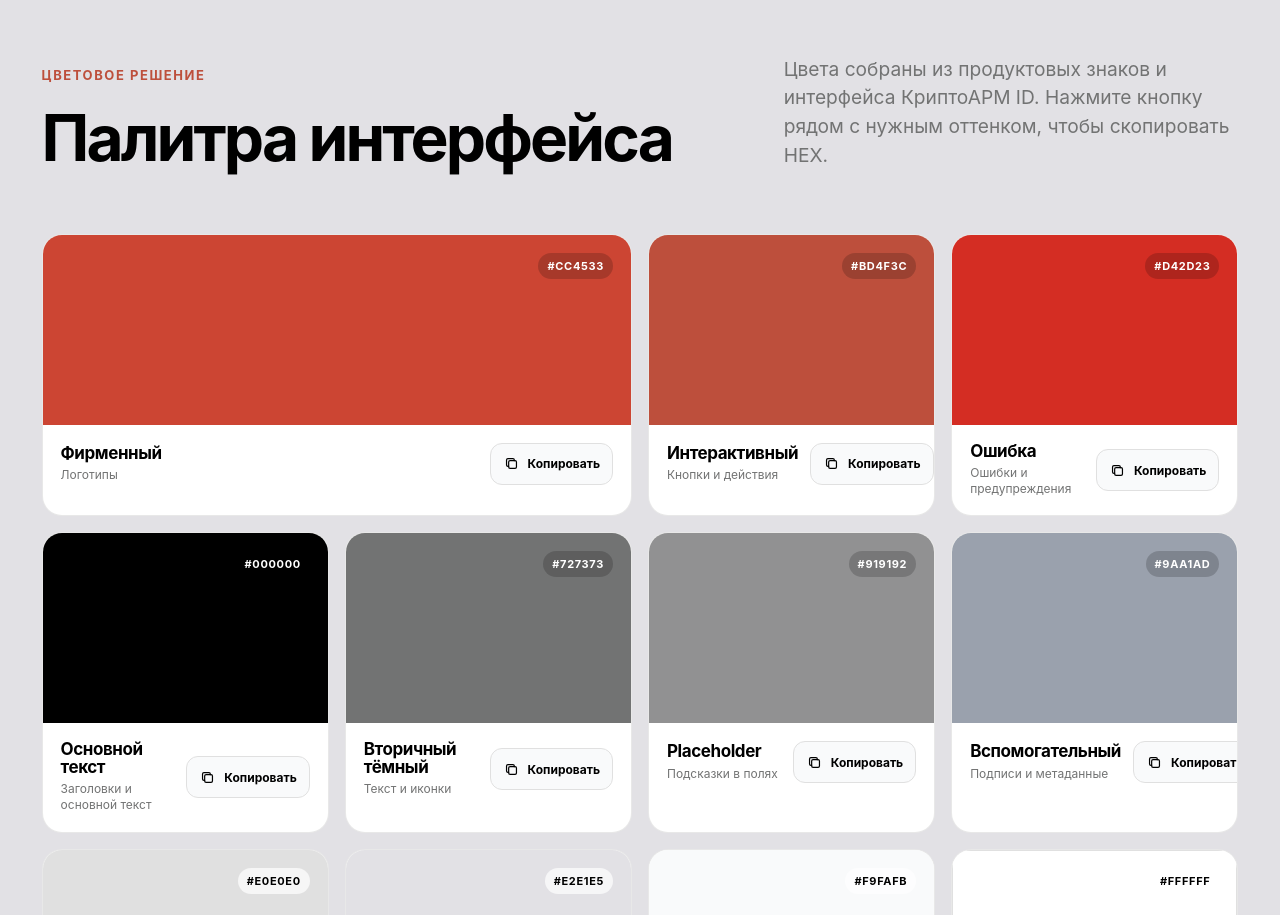
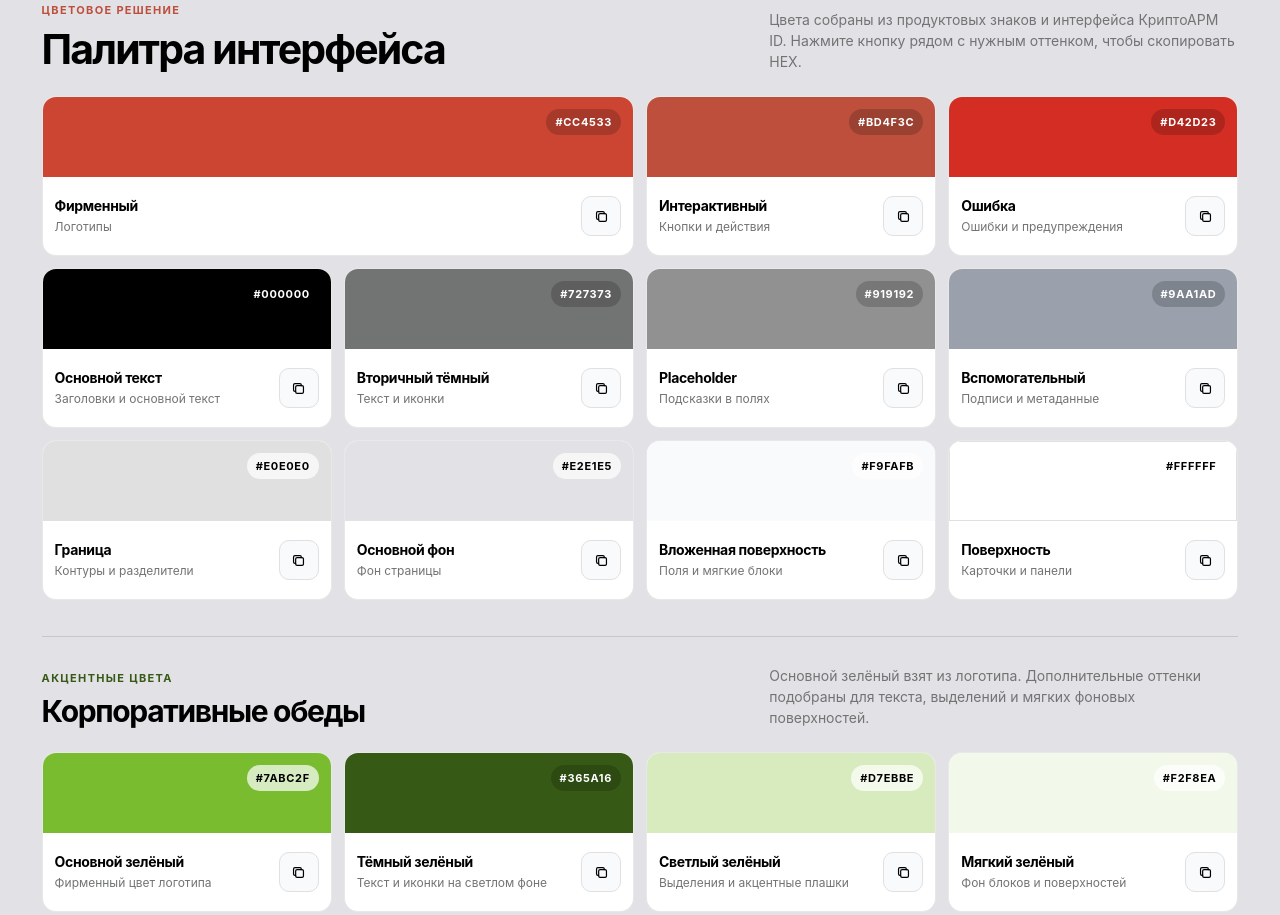
Before and after one commit to Alex-De-Vep/cryptoarm-id-brandbook, a website built with Vite: page index.html in a window 1280 px wide. Shown: the part 3471-4386 px from the top of the page. Built offline with nearby package versions, Linux system fonts and the light colour scheme.

Commit message:
style(brandbook): Уменьшен блок цветовых палитр

```diff
--- a/src/main.js
+++ b/src/main.js
@@ -196,9 +196,10 @@ function renderColorCard(color) {
           type="button"
           data-copy-color="${color.value}"
           aria-label="Копировать цвет ${color.value}"
+          title="Копировать цвет ${color.value}"
         >
           <span class="copy-icon">${icons.copy}</span>
-          <span class="copy-label">Копировать</span>
+          <span class="copy-label sr-only">Копировать</span>
         </button>
       </div>
     </article>
--- a/src/styles.css
+++ b/src/styles.css
@@ -604,18 +604,39 @@ svg {
 }
 
 .colors-section {
+  padding-block: clamp(48px, 6vw, 80px);
   background: var(--canvas);
+}
+
+.colors-intro {
+  gap: 24px;
+  margin-bottom: 24px;
+}
+
+.colors-intro .eyebrow {
+  margin-bottom: 10px;
+  font-size: 11px;
+}
+
+.colors-intro h2 {
+  font-size: clamp(28px, 3.2vw, 44px);
+  line-height: 1.1;
+}
+
+.colors-intro > p {
+  font-size: 14px;
+  line-height: 1.5;
 }
 
 .palette-grid {
   display: grid;
   grid-template-columns: repeat(4, minmax(0, 1fr));
-  gap: 16px;
+  gap: 12px;
 }
 
 .accent-palette {
-  margin-top: clamp(64px, 8vw, 112px);
-  padding-top: clamp(48px, 6vw, 80px);
+  margin-top: 36px;
+  padding-top: 28px;
   border-top: 1px solid rgb(0 0 0 / 12%);
 }
 
@@ -623,8 +644,8 @@ svg {
   color: var(--palette-accent);
 }
 
-.accent-palette-grid {
-  grid-template-columns: repeat(2, minmax(0, 1fr));
+.accent-palette .colors-intro h2 {
+  font-size: clamp(22px, 2.4vw, 30px);
 }
 
 .accent-palette-grid .color-card:first-child {
@@ -635,7 +656,7 @@ svg {
   min-width: 0;
   overflow: hidden;
   border: 1px solid rgb(0 0 0 / 9%);
-  border-radius: 20px;
+  border-radius: 14px;
   background: var(--surface);
 }
 
@@ -645,7 +666,7 @@ svg {
 
 .color-swatch {
   position: relative;
-  min-height: 190px;
+  min-height: 80px;
   background: var(--swatch);
 }
 
@@ -655,8 +676,8 @@ svg {
 
 .swatch-value {
   position: absolute;
-  top: 18px;
-  right: 18px;
+  top: 12px;
+  right: 12px;
   padding: 6px 9px;
   border-radius: 999px;
   background: rgb(255 255 255 / 70%);
@@ -675,18 +696,25 @@ svg {
   display: flex;
   align-items: center;
   justify-content: space-between;
-  gap: 12px;
-  padding: 18px;
+  gap: 10px;
+  min-height: 78px;
+  padding: 12px;
+}
+
+.color-info > div {
+  min-width: 0;
+  overflow-wrap: anywhere;
 }
 
 .color-info h3 {
-  font-size: 17px;
+  font-size: 14px;
+  line-height: 1.2;
   font-weight: 680;
   letter-spacing: -0.025em;
 }
 
 .color-info p {
-  margin-top: 5px;
+  margin-top: 4px;
   color: var(--text-secondary);
   font-size: 12px;
   line-height: 1.35;
@@ -694,14 +722,15 @@ svg {
 
 .copy-button {
   flex: 0 0 auto;
-  min-height: 42px;
+  width: 40px;
+  min-height: 40px;
   display: inline-flex;
   align-items: center;
   justify-content: center;
   gap: 8px;
-  padding: 0 12px;
+  padding: 0;
   border: 1px solid var(--border);
-  border-radius: 12px;
+  border-radius: 10px;
   background: var(--soft-surface);
   cursor: pointer;
   font-size: 12px;
@@ -1025,8 +1054,7 @@ svg {
     padding: 12px 14px;
   }
 
-  .section-heading h2,
-  .colors-intro h2 {
+  .section-heading h2 {
     font-size: 42px;
   }
 
@@ -1063,7 +1091,7 @@ svg {
   }
 
   .color-swatch {
-    min-height: 150px;
+    min-height: 64px;
   }
 
   .merch-product-grid,
```
